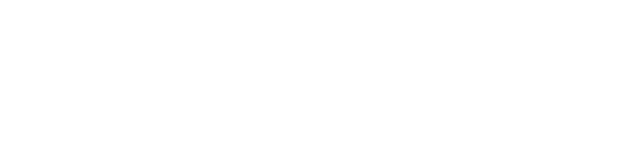
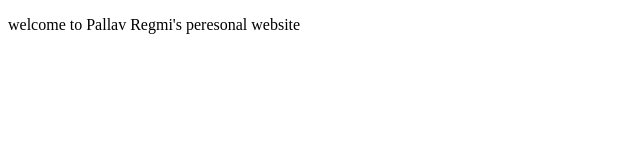
Before and after one commit to regmi2/regmi2.github.io, a plain HTML site: page index.html in a window 1280 px wide. Shown: the whole page, without its empty margins (0-640 px from the left). Drawn offline with Linux system fonts and the light colour scheme.

Commit message:
add a sentence to index.html

```diff
--- a/index.html
+++ b/index.html
@@ -4,5 +4,6 @@
 <title> Pallav Regmi </title>
 </head>
 <body>
+<p> welcome to Pallav Regmi's peresonal website </p>
 </body>
 </html>
```
